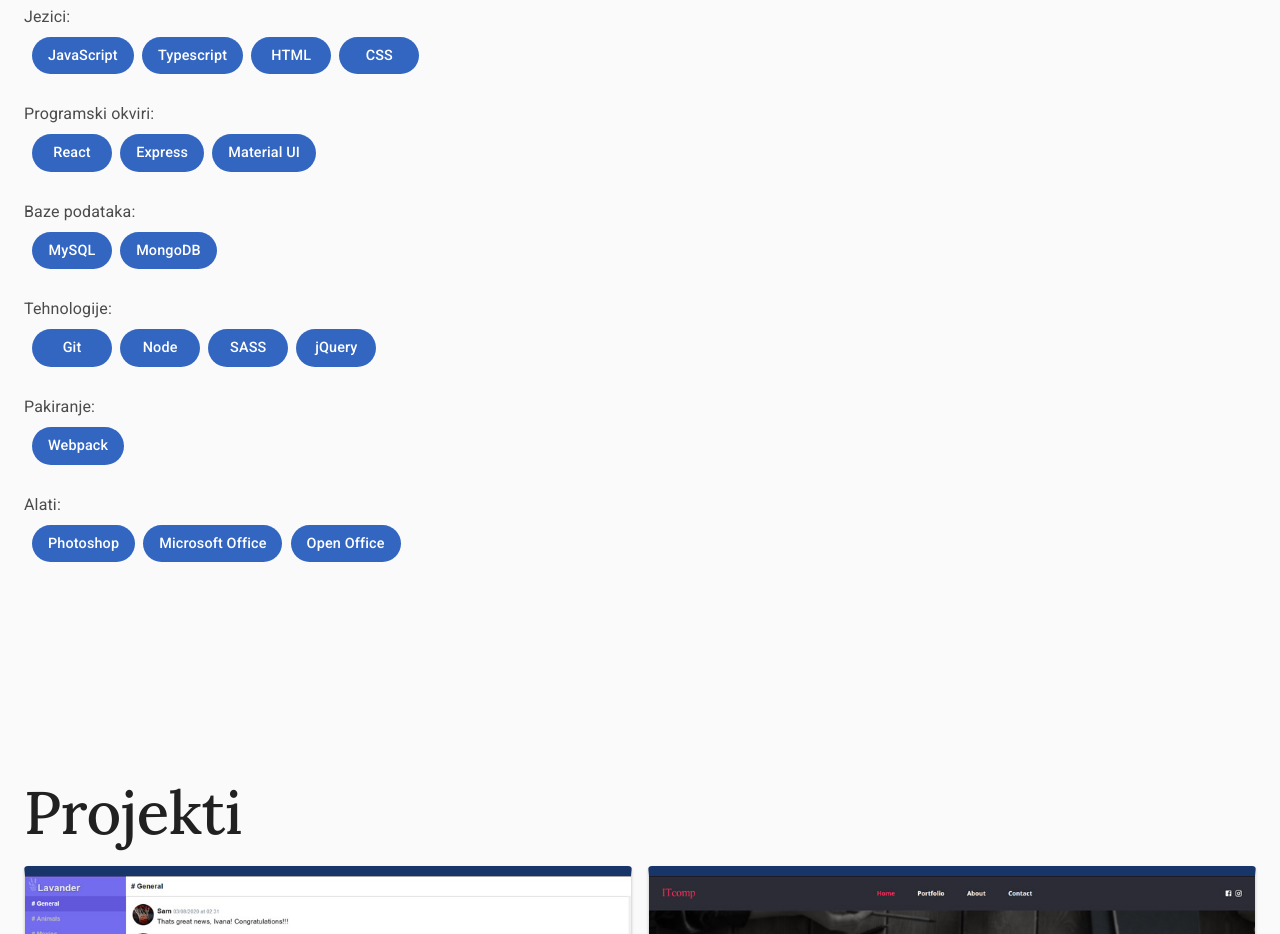
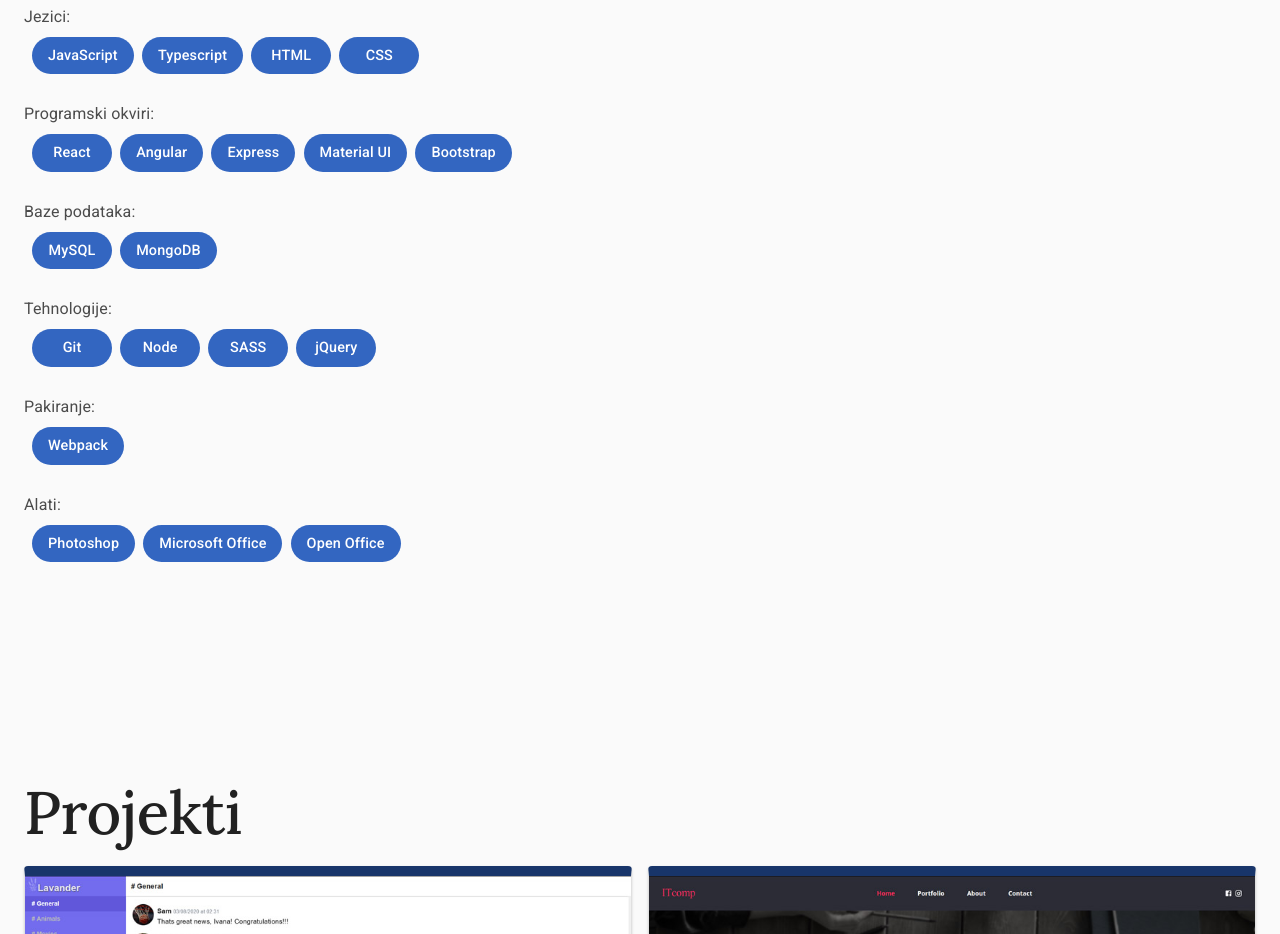
Before and after one commit to maturc/portfolio, a React (Create React App) app: page / in a window 1280 px wide. Shown: the part 1041-1975 px from the top of the page. Built offline with nearby package versions, Linux system fonts and the light colour scheme.

Commit message:
added angular

```diff
--- a/src/components/Skills.tsx
+++ b/src/components/Skills.tsx
@@ -18,7 +18,7 @@
         <li>{translation.frameworks}</li>
         <li>
           <ul>
-            <li><span>React</span> <span>Express</span> <span>Material UI</span></li>
+            <li><span>React</span> <span>Angular</span> <span>Express</span> <span>Material UI</span> <span>Bootstrap</span></li>
           </ul>
         </li>
         <li>{translation.databases}</li>
```
